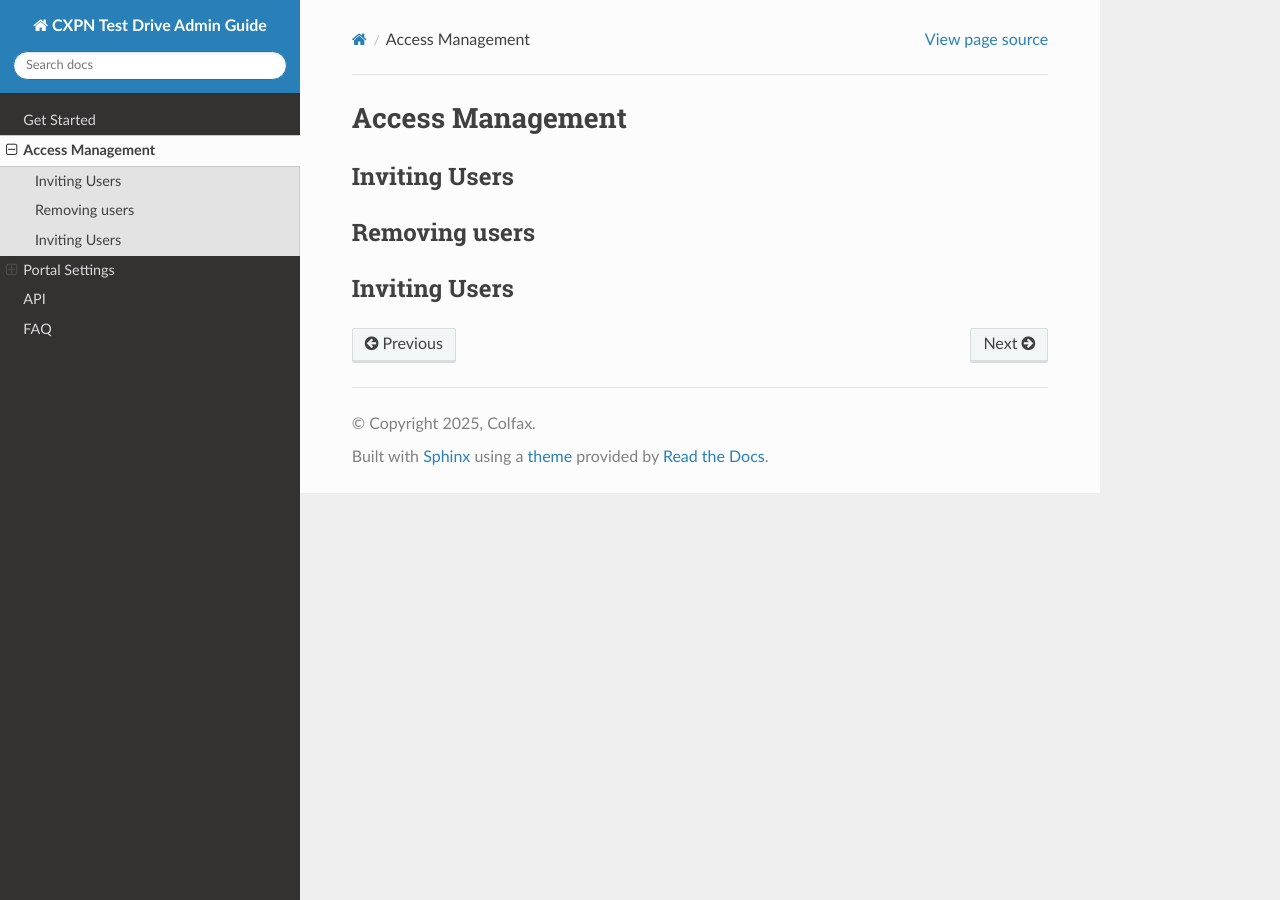
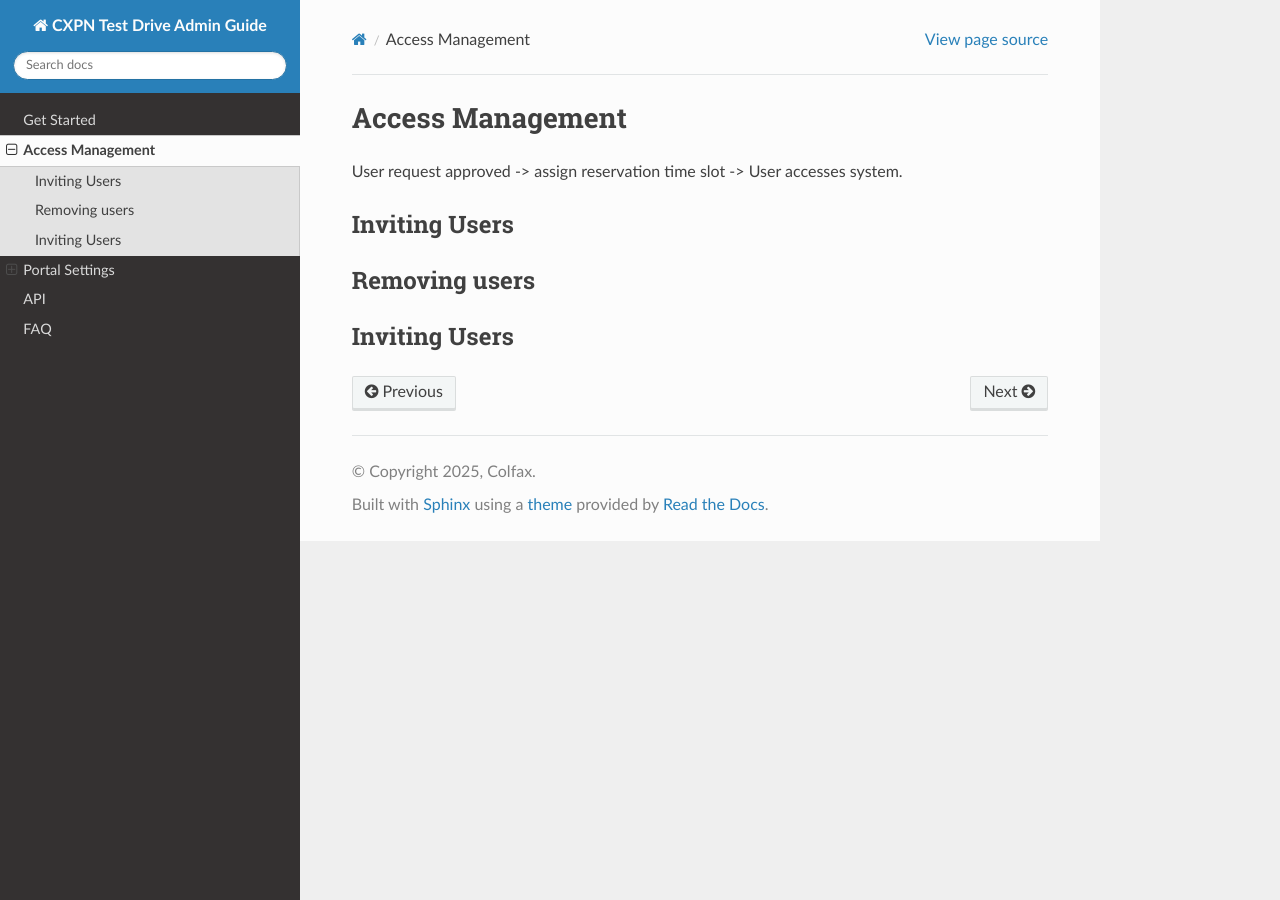
Before and after one commit to ColfaxResearch/cxpn-admin-readthedocs, a Sphinx documentation site: the page built from docs/source/access-management.rst, in a window 1280 px wide. Built offline with Sphinx 7.4.7 and the Read the Docs theme 3.1.0, drawn with Linux system fonts in a browser that asks for light colours.

Commit message:
access-management.rst content edit.

```diff
--- a/docs/source/access-management.rst
+++ b/docs/source/access-management.rst
@@ -1,5 +1,7 @@
 Access Management
 =====
+
+User request approved -> assign reservation time slot -> User accesses system.
 
 .. _inviteusers:
 
```
